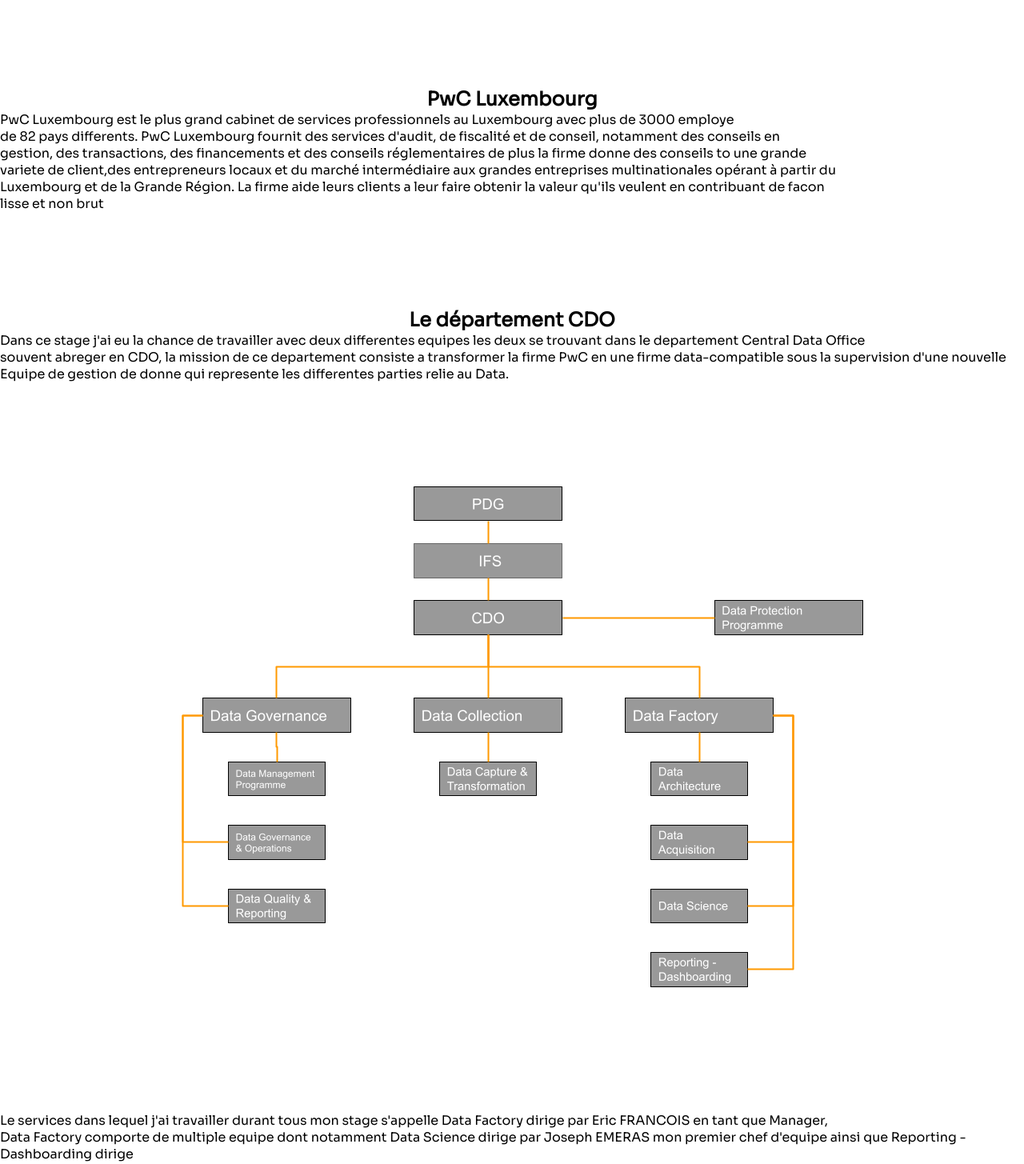
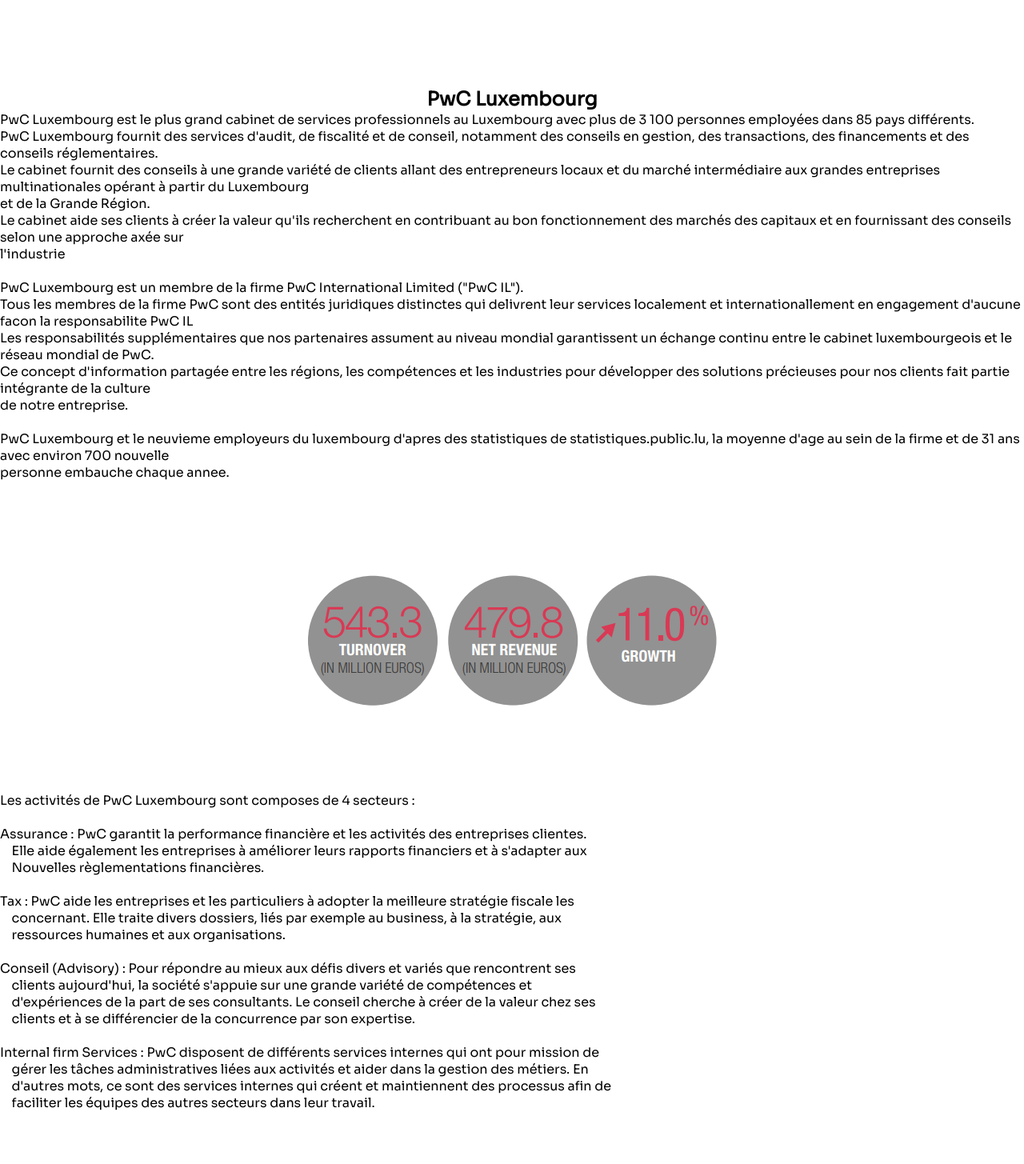
Before and after one commit to AntoineZK/InternshipReport, a React (Create React App) app: page /InternshipReport/Developpement in a window 1280 px wide. Shown: the part 1420-2875 px from the top of the page at 80% size. Built offline with nearby package versions, Linux system fonts and the light colour scheme.

Commit message:
[ADD] text about PwC Luxembourg

```diff
--- a/src/pages/DevText.js
+++ b/src/pages/DevText.js
@@ -1,4 +1,4 @@
-const Contexte = ``
+// const Contexte = ``
 
 const Gbl = `PricewaterhouseCoopers autrement appele PwC est un réseau britannique d'envergure mondiale
 principalement specialise dans l'audit, le conseil, la comptabilité et la fiscalité.
@@ -40,13 +40,43 @@
 
     - 2010 : La marque de la société devient PwC.`
 
-const Lux = `PwC Luxembourg est le plus grand cabinet de services professionnels au Luxembourg avec plus de 3000 employe
-de 82 pays differents. PwC Luxembourg fournit des services d'audit, de fiscalité et de conseil, notamment des conseils en
-gestion, des transactions, des financements et des conseils réglementaires de plus la firme donne des conseils to une grande
-variete de client,des entrepreneurs locaux et du marché intermédiaire aux grandes entreprises multinationales opérant à partir du
-Luxembourg et de la Grande Région. La firme aide leurs clients a leur faire obtenir la valeur qu'ils veulent en contribuant de facon
-lisse et non brut`
+const Lux = `PwC Luxembourg est le plus grand cabinet de services professionnels au Luxembourg avec plus de 3 100 personnes employées dans 85 pays différents.
+PwC Luxembourg fournit des services d'audit, de fiscalité et de conseil, notamment des conseils en gestion, des transactions, des financements et des conseils réglementaires.
+Le cabinet fournit des conseils à une grande variété de clients allant des entrepreneurs locaux et du marché intermédiaire aux grandes entreprises multinationales opérant à partir du Luxembourg
+et de la Grande Région.
+Le cabinet aide ses clients à créer la valeur qu'ils recherchent en contribuant au bon fonctionnement des marchés des capitaux et en fournissant des conseils selon une approche axée sur
+l'industrie
 
+PwC Luxembourg est un membre de la firme PwC International Limited ("PwC IL").
+Tous les membres de la firme PwC sont des entités juridiques distinctes qui delivrent leur services localement et internationallement en engagement d'aucune facon la responsabilite PwC IL
+Les responsabilités supplémentaires que nos partenaires assument au niveau mondial garantissent un échange continu entre le cabinet luxembourgeois et le réseau mondial de PwC.
+Ce concept d'information partagée entre les régions, les compétences et les industries pour développer des solutions précieuses pour nos clients fait partie intégrante de la culture
+de notre entreprise.
+
+PwC Luxembourg et le neuvieme employeurs du luxembourg d'apres des statistiques de statistiques.public.lu, la moyenne d'age au sein de la firme et de 31 ans avec environ 700 nouvelle
+personne embauche chaque annee.
+`
+
+const Lux2 = `Les activités de PwC Luxembourg sont composes de 4 secteurs :
+
+Assurance : PwC garantit la performance financière et les activités des entreprises clientes.
+    Elle aide également les entreprises à améliorer leurs rapports financiers et à s'adapter aux
+    Nouvelles règlementations financières.
+
+Tax : PwC aide les entreprises et les particuliers à adopter la meilleure stratégie fiscale les
+    concernant. Elle traite divers dossiers, liés par exemple au business, à la stratégie, aux
+    ressources humaines et aux organisations.
+
+Conseil (Advisory) : Pour répondre au mieux aux défis divers et variés que rencontrent ses
+    clients aujourd'hui, la société s'appuie sur une grande variété de compétences et
+    d'expériences de la part de ses consultants. Le conseil cherche à créer de la valeur chez ses
+    clients et à se différencier de la concurrence par son expertise.
+
+Internal firm Services : PwC disposent de différents services internes qui ont pour mission de
+    gérer les tâches administratives liées aux activités et aider dans la gestion des métiers. En
+    d'autres mots, ce sont des services internes qui créent et maintiennent des processus afin de
+    faciliter les équipes des autres secteurs dans leur travail.
+`
 const EnvWork = `PwC Luxembourg se situe actuelement ans dans le batiment nommé Crystal Park.
 Ce batiment de plus de 45 000 mêtre carre rassemble la plupart des collaborateurs de PwC luxembourg,
 ce batiment possede tout ce qui faut pour etre a l'aise pour travailler aussi bien une salle de repos,
@@ -95,4 +125,4 @@
 
 IFS = Internal Firm Services`
 
-export { Gbl, EnvWork, EnvWork2, InfOut, CDO, CDO2, Lux }
+export { Gbl, EnvWork, EnvWork2, InfOut, CDO, CDO2, Lux, Lux2 }
--- a/src/pages/Développement.js
+++ b/src/pages/Développement.js
@@ -7,7 +7,8 @@
 import Piwic from '../assets/piwic.png'
 import Booking from '../assets/booking.png'
 import TimeAndExp from '../assets/timeandex.png'
-import { EnvWork, EnvWork2, Gbl, InfOut, CDO, CDO2, Lux } from './DevText';
+import statGrowth from '../assets/statPwCGrowth.png'
+import { EnvWork, EnvWork2, Gbl, InfOut, CDO, CDO2, Lux, Lux2 } from './DevText';
 import { NextPages } from '../components/Components';
 
 const TwoLink = [
@@ -30,6 +31,10 @@
                 <div id='PwC_Lux'>
                     <h2 className='PwC_Text'>PwC Luxembourg</h2>
                     <p className='paragraph'>{Lux}</p>
+                    <div className='pwcHierarchy'>
+                        <img src={statGrowth} alt='growth'/>
+                    </div>
+                    <p className='paragraph'>{Lux2}</p>
                 </div>
                 <div id='PwC_CDO'>
                     <h2 className='PwC_Text'>Le département CDO</h2>
```
Also changed, not shown: src/assets/statPwCGrowth.png (added).
